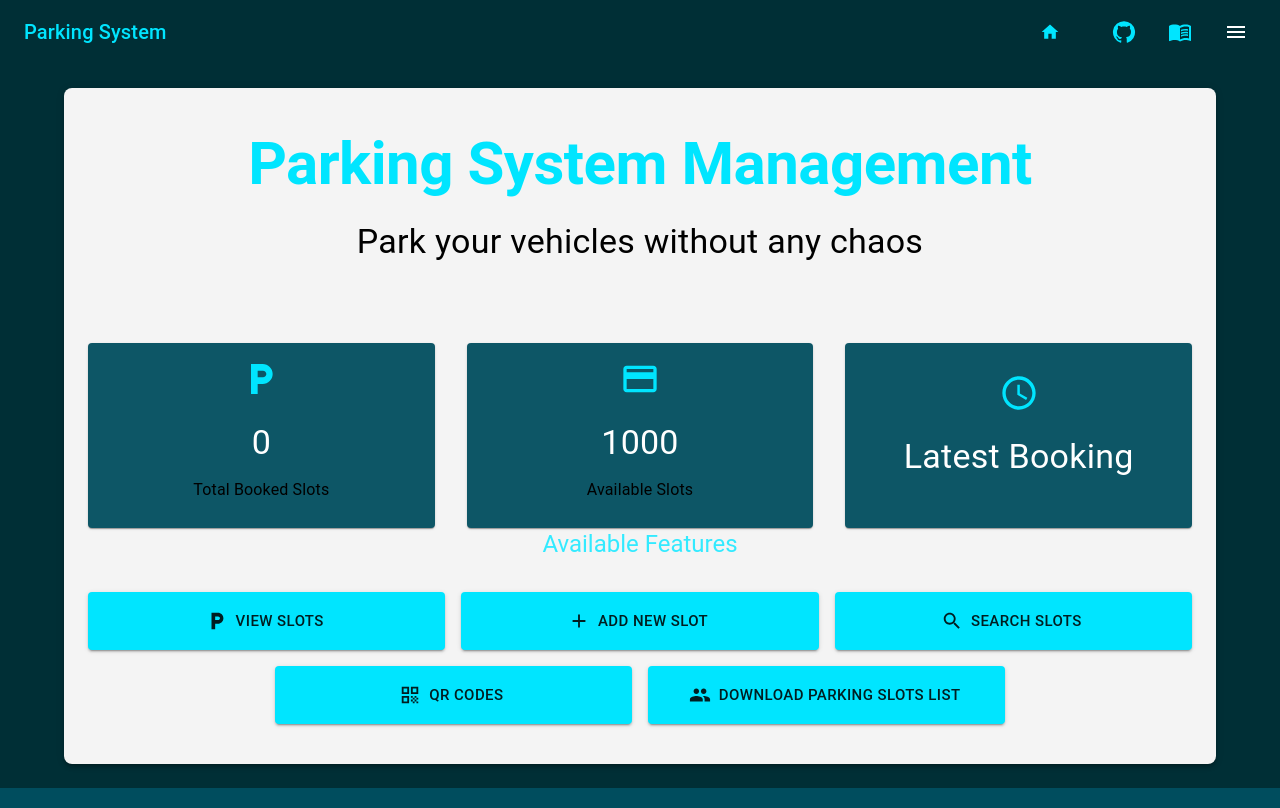
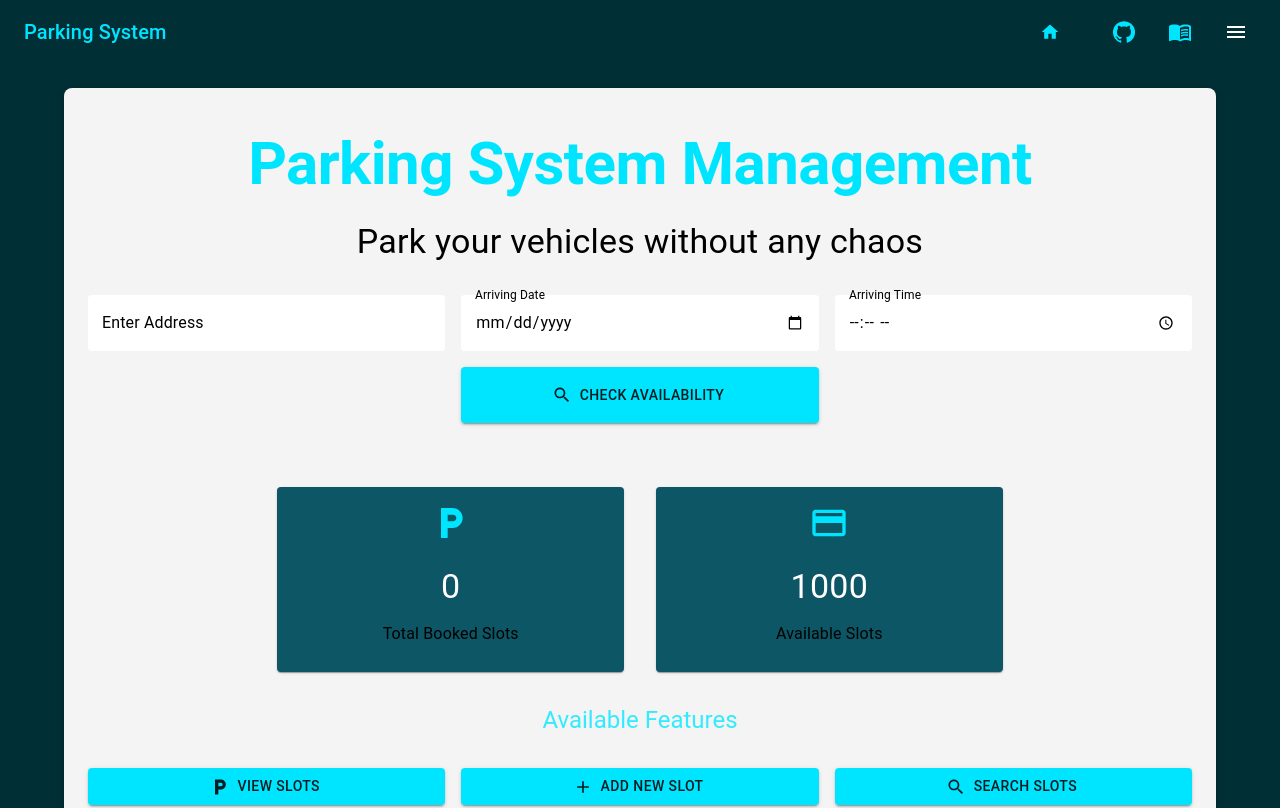
Before and after one commit to alibha04/parkingSystem, a React (Create React App) app in the folder client/: page / in a window 1280 px wide. Shown: the top 808 px of the page. Built offline with nearby package versions, Linux system fonts and the light colour scheme; no server answers.

Commit message:
to be updated

```diff
--- a/client/src/components/HomePage.js
+++ b/client/src/components/HomePage.js
@@ -1,227 +1,3 @@
-// import React, { useState, useEffect } from "react";
-// import { Link } from "react-router-dom";
-// import {
-//   Container,
-//   Typography,
-//   Button,
-//   Box,
-//   Grid,
-//   Card,
-//   CardContent,
-//   CircularProgress,
-// } from "@mui/material";
-// import LocalParkingIcon from "@mui/icons-material/LocalParking";
-// import CreditCardIcon from "@mui/icons-material/CreditCard";
-// import AccessTimeIcon from "@mui/icons-material/AccessTime";
-// import AddIcon from "@mui/icons-material/Add";
-// import SearchIcon from "@mui/icons-material/Search";
-// import GroupIcon from "@mui/icons-material/Group";
-// import axios from "axios";
-// import { motion } from "framer-motion";
-
-// const ParkingHomePage = () => {
-//   const TOTAL_SLOTS = 1000; // Maximum parking slots
-//   const [stats, setStats] = useState({
-//     totalBookedSlots: 0,
-//     availableSlots: TOTAL_SLOTS,
-//     recentBooking: null,
-//   });
-//   const [loading, setLoading] = useState(true);
-
-//   useEffect(() => {
-//     axios
-//       .get("http://localhost:5000/api/slots") // Fetch slots data from backend
-//       .then((res) => {
-//         const slots = res.data;
-
-//         // Calculate total booked slots and available slots
-//         const totalBookedSlots = slots.filter((slot) => slot.vehicleNumber).length;
-//         const availableSlots = TOTAL_SLOTS - totalBookedSlots;
-
-//         // Find the most recent booking
-//         const recentBooking = slots
-//           .filter((slot) => slot.vehicleNumber) // Consider only booked slots
-//           .sort((a, b) => new Date(b.date) - new Date(a.date))[0]?.customerName;
-
-//         setStats({
-//           totalBookedSlots,
-//           availableSlots,
-//           recentBooking: recentBooking || "No recent bookings",
-//         });
-//         setLoading(false);
-//       })
-//       .catch((err) => {
-//         console.error("Error fetching parking slot stats:", err);
-//         setLoading(false);
-//       });
-//   }, []);
-
-//   if (loading) {
-//     return (
-//       <Box display="flex" justifyContent="center" alignItems="center" minHeight="60vh">
-//         <CircularProgress />
-//       </Box>
-//     );
-//   }
-
-//   return (
-//     <Container
-//       maxWidth="lg"
-//       sx={{
-//         textAlign: "center",
-//         py: 5,
-//         backgroundColor: "#f4f4f4",
-//         borderRadius: 2,
-//         boxShadow: 3,
-//         mt: 3,
-//         mb: 3,
-//       }}
-//     >
-//       {/* Animated Title */}
-//       <motion.div initial={{ opacity: 0, y: -50 }} animate={{ opacity: 1, y: 0 }} transition={{ duration: 1 }}>
-//         <Typography variant="h2" component="h1" color="primary" gutterBottom sx={{ fontWeight: "bold" }}>
-//           Parking System Management
-//         </Typography>
-//       </motion.div>
-
-//       {/* Animated Subtitle */}
-//       <motion.div initial={{ opacity: 0, y: 50 }} animate={{ opacity: 1, y: 0 }} transition={{ duration: 1, delay: 0.5 }}>
-//         <Typography variant="h4" color="textSecondary" gutterBottom>
-//           Park your vehicles without any chaos
-//         </Typography>
-//       </motion.div>
-
-//       {/* Stats Cards */}
-//       <Grid container spacing={4} mt={6} justifyContent="center">
-//         <Grid item xs={12} md={4}>
-//           <Card sx={{ height: "100%", display: "flex", alignItems: "center" }}>
-//             <CardContent sx={{ textAlign: "center", width: "100%" }}>
-//               <LocalParkingIcon color="primary" sx={{ fontSize: 40, mb: 2 }} />
-//               <Typography variant="h4" gutterBottom>
-//                 {stats.totalBookedSlots}
-//               </Typography>
-//               <Typography variant="subtitle1" color="text.secondary">
-//                 Total Booked Slots
-//               </Typography>
-//             </CardContent>
-//           </Card>
-//         </Grid>
-
-//         <Grid item xs={12} md={4}>
-//           <Card sx={{ height: "100%", display: "flex", alignItems: "center" }}>
-//             <CardContent sx={{ textAlign: "center", width: "100%" }}>
-//               <CreditCardIcon color="primary" sx={{ fontSize: 40, mb: 2 }} />
-//               <Typography variant="h4" gutterBottom>
-//                 {stats.availableSlots}
-//               </Typography>
-//               <Typography variant="subtitle1" color="text.secondary">
-//                 Available Slots
-//               </Typography>
-//             </CardContent>
-//           </Card>
-//         </Grid>
-
-//         <Grid item xs={12} md={4}>
-//           <Card sx={{ height: "100%", display: "flex", alignItems: "center" }}>
-//             <CardContent sx={{ textAlign: "center", width: "100%" }}>
-//               <AccessTimeIcon color="primary" sx={{ fontSize: 40, mb: 2 }} />
-//               <Typography variant="h4" gutterBottom>
-//                 Latest Booking
-//               </Typography>
-//               <Typography variant="subtitle1" color="text.secondary">
-//                 {stats.recentBooking}
-//               </Typography>
-//             </CardContent>
-//           </Card>
-//         </Grid>
-//       </Grid>
-
-//       {/* Features Section */}
-//       <Box sx={{ textAlign: "center", mb: 4 }}>
-//         <Typography variant="h5" gutterBottom color="primary.light">
-//           Available Features
-//         </Typography>
-//       </Box>
-
-//       <Grid container spacing={2} justifyContent="center">
-//         <Grid item xs={12} sm={6} md={4}>
-//           <Button
-//             component={Link}
-//             to="/slots"
-//             variant="contained"
-//             size="large"
-//             startIcon={<LocalParkingIcon />}
-//             fullWidth
-//             sx={{ py: 2 }}
-//           >
-//             View Slots
-//           </Button>
-//         </Grid>
-
-//         <Grid item xs={12} sm={6} md={4}>
-//         <Button
-//   component={Link}
-//   to="/add-slot" // Ensure this matches the route in App.js
-//   variant="contained"
-//   size="large"
-//   startIcon={<AddIcon />}
-//   fullWidth
-//   sx={{ py: 2 }}
-// >
-//   Add New Slot
-// </Button>
-//         </Grid>
-
-//         <Grid item xs={12} sm={6} md={4}>
-//           <Button
-//             component={Link}
-//             to="/search"
-//             variant="contained"
-//             size="large"
-//             startIcon={<SearchIcon />}
-//             fullWidth
-//             sx={{ py: 2 }}
-//           >
-//             Search Slots
-//           </Button>
-//         </Grid>
-
-//         <Grid item xs={12} sm={6} md={4}>
-//           <Button
-//           component={Link} to="/qrcodes"
-//           variant="contained"
-//           size="large"
-//           startIcon={<DownloadIcon />}
-//           fullWidth sx={{ py: 2 }}>
-//             QR Codes
-//           </Button>
-//         </Grid>
-
-
-//         <Grid item xs={12} sm={6} md={4}>
-//           <Button
-//             component={Link}
-//             to="/export"
-//             variant="contained"
-//             size="large"
-//             startIcon={<GroupIcon />}
-//             fullWidth
-//             sx={{ py: 2 }}
-//           >
-//             Download Parking Slots List
-//           </Button>
-//         </Grid>
-//  </Grid>
-
-
-//     </Container>
-//   );
-// };
-
-// export default ParkingHomePage;
-
-
-
 import React, { useState, useEffect } from "react";
 import { Link } from "react-router-dom";
 import {
@@ -232,6 +8,7 @@ import {
   Grid,
   Card,
   CardContent,
+  TextField,
   CircularProgress,
 } from "@mui/material";
 import LocalParkingIcon from "@mui/icons-material/LocalParking";
@@ -239,8 +16,9 @@ import CreditCardIcon from "@mui/icons-material/CreditCard";
 import AccessTimeIcon from "@mui/icons-material/AccessTime";
 import AddIcon from "@mui/icons-material/Add";
 import SearchIcon from "@mui/icons-material/Search";
+import DownloadIcon from "@mui/icons-material/Download";
 import GroupIcon from "@mui/icons-material/Group";
-import QrCodeIcon from "@mui/icons-material/QrCode"; // QR Code icon
+import QrCodeIcon from "@mui/icons-material/QrCode";
 import axios from "axios";
 import { motion } from "framer-motion";
 
@@ -255,7 +33,7 @@ const ParkingHomePage = () => {
 
   useEffect(() => {
     axios
-      .get("https://parkingsystem-8xdu.onrender.com/api/lots") // Fetch slots data from backend
+      .get("https://parkingsystem-8xdu.onrender.com/api/lots")
       .then((res) => {
         const slots = res.data;
 
@@ -265,7 +43,7 @@ const ParkingHomePage = () => {
 
         // Find the most recent booking
         const recentBooking = slots
-          .filter((slot) => slot.vehicleNumber) // Consider only booked slots
+          .filter((slot) => slot.vehicleNumber)
           .sort((a, b) => new Date(b.date) - new Date(a.date))[0]?.customerName;
 
         setStats({
@@ -316,8 +94,60 @@ const ParkingHomePage = () => {
         </Typography>
       </motion.div>
 
+      {/* Input Fields Section */}
+      <Box sx={{ mt: 4, mb: 4 }}>
+        <Grid container spacing={2} justifyContent="center">
+          <Grid item xs={12} sm={6} md={4}>
+            <TextField
+              label="Enter Address"
+              variant="outlined"
+              fullWidth
+              sx={{ backgroundColor: "#fff", borderRadius: 1 }}
+            />
+          </Grid>
+          <Grid item xs={12} sm={6} md={4}>
+            <TextField
+              label="Arriving Date"
+              type="date"
+              InputLabelProps={{ shrink: true }}
+              variant="outlined"
+              fullWidth
+              sx={{
+                backgroundColor: "#fff",
+                borderRadius: 1,
+                "& input": { color: "#000" }, // Input text color for better visibility
+              }}
+            />
+          </Grid>
+          <Grid item xs={12} sm={6} md={4}>
+            <TextField
+              label="Arriving Time"
+              type="time"
+              InputLabelProps={{ shrink: true }}
+              variant="outlined"
+              fullWidth
+              sx={{
+                backgroundColor: "#fff",
+                borderRadius: 1,
+                "& input": { color: "#000" }, // Input text color for better visibility
+              }}
+            />
+          </Grid>
+          <Grid item xs={12} sm={6} md={4}>
+            <Button
+              variant="contained"
+              startIcon={<SearchIcon />}
+              fullWidth
+              sx={{ py: 2 }}
+            >
+              Check Availability
+            </Button>
+          </Grid>
+        </Grid>
+      </Box>
+
       {/* Stats Cards */}
-      <Grid container spacing={4} mt={6} justifyContent="center">
+      <Grid container spacing={4} mt={3} justifyContent="center">
         <Grid item xs={12} md={4}>
           <Card sx={{ height: "100%", display: "flex", alignItems: "center" }}>
             <CardContent sx={{ textAlign: "center", width: "100%" }}>
@@ -345,24 +175,10 @@ const ParkingHomePage = () => {
             </CardContent>
           </Card>
         </Grid>
-
-        <Grid item xs={12} md={4}>
-          <Card sx={{ height: "100%", display: "flex", alignItems: "center" }}>
-            <CardContent sx={{ textAlign: "center", width: "100%" }}>
-              <AccessTimeIcon color="primary" sx={{ fontSize: 40, mb: 2 }} />
-              <Typography variant="h4" gutterBottom>
-                Latest Booking
-              </Typography>
-              <Typography variant="subtitle1" color="text.secondary">
-                {stats.recentBooking}
-              </Typography>
-            </CardContent>
-          </Card>
-        </Grid>
       </Grid>
 
       {/* Features Section */}
-      <Box sx={{ textAlign: "center", mb: 4 }}>
+      <Box sx={{ textAlign: "center", mt: 4, mb: 4 }}>
         <Typography variant="h5" gutterBottom color="primary.light">
           Available Features
         </Typography>
@@ -370,72 +186,27 @@ const ParkingHomePage = () => {
 
       <Grid container spacing={2} justifyContent="center">
         <Grid item xs={12} sm={6} md={4}>
-          <Button
-            component={Link}
-            to="/slots"
-            variant="contained"
-            size="large"
-            startIcon={<LocalParkingIcon />}
-            fullWidth
-            sx={{ py: 2 }}
-          >
+          <Button component={Link} to="/slots" variant="contained" startIcon={<LocalParkingIcon />} fullWidth>
             View Slots
           </Button>
         </Grid>
-
         <Grid item xs={12} sm={6} md={4}>
-          <Button
-            component={Link}
-            to="/add-slot"
-            variant="contained"
-            size="large"
-            startIcon={<AddIcon />}
-            fullWidth
-            sx={{ py: 2 }}
-          >
+          <Button component={Link} to="/add-slot" variant="contained" startIcon={<AddIcon />} fullWidth>
             Add New Slot
           </Button>
         </Grid>
-
         <Grid item xs={12} sm={6} md={4}>
-          <Button
-            component={Link}
-            to="/search"
-            variant="contained"
-            size="large"
-            startIcon={<SearchIcon />}
-            fullWidth
-            sx={{ py: 2 }}
-          >
+          <Button component={Link} to="/search" variant="contained" startIcon={<SearchIcon />} fullWidth>
             Search Slots
           </Button>
         </Grid>
-
-        {/* New QR Codes Button */}
         <Grid item xs={12} sm={6} md={4}>
-          <Button
-            component={Link}
-            to="/qrcodes"
-            variant="contained"
-            size="large"
-            startIcon={<QrCodeIcon />} // QR Code Icon
-            fullWidth
-            sx={{ py: 2 }}
-          >
+          <Button component={Link} to="/qrcodes" variant="contained" startIcon={<QrCodeIcon />} fullWidth>
             QR Codes
           </Button>
         </Grid>
-
         <Grid item xs={12} sm={6} md={4}>
-          <Button
-            component={Link}
-            to="/export"
-            variant="contained"
-            size="large"
-            startIcon={<GroupIcon />}
-            fullWidth
-            sx={{ py: 2 }}
-          >
+          <Button component={Link} to="/export" variant="contained" startIcon={<DownloadIcon />} fullWidth>
             Download Parking Slots List
           </Button>
         </Grid>
--- a/client/src/components/Navbar.js
+++ b/client/src/components/Navbar.js
@@ -79,7 +79,7 @@ const Navbar = () => {
                     open={Boolean(menuAnchorEl)}
                     onClose={handleMenuClose}
                 >
-                    <MenuItem component={RouterLink} to="/CreateSlot.js" onClick={handleMenuClose}>
+                    <MenuItem component={RouterLink} to="/add-slot" onClick={handleMenuClose}>
                         Create Lot
                     </MenuItem>
                     <MenuItem component={RouterLink} to="/SlotList.js" onClick={handleMenuClose}>
```
Also changed, not shown: client/src/pages/Home.js (deleted, +0 -20 lines).
